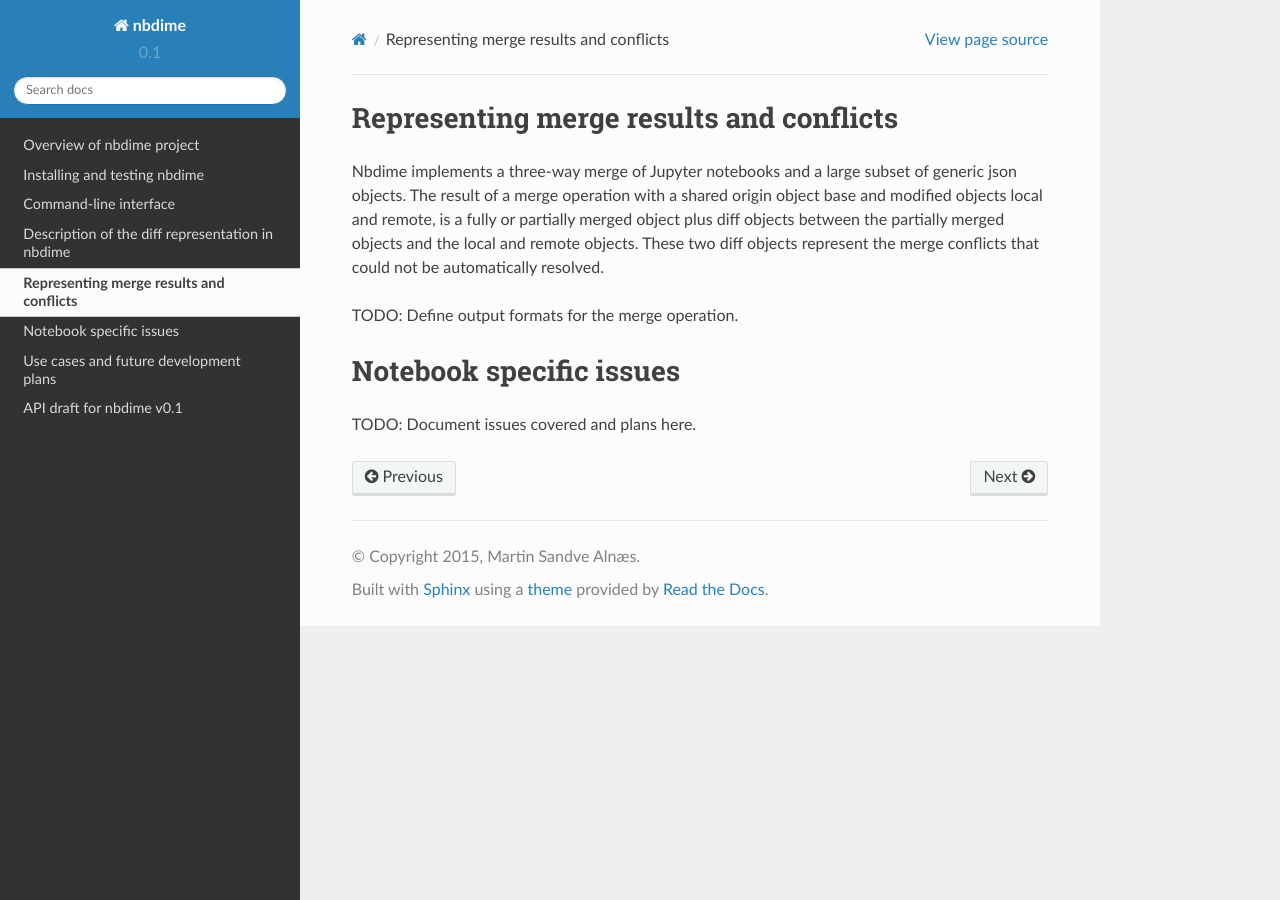
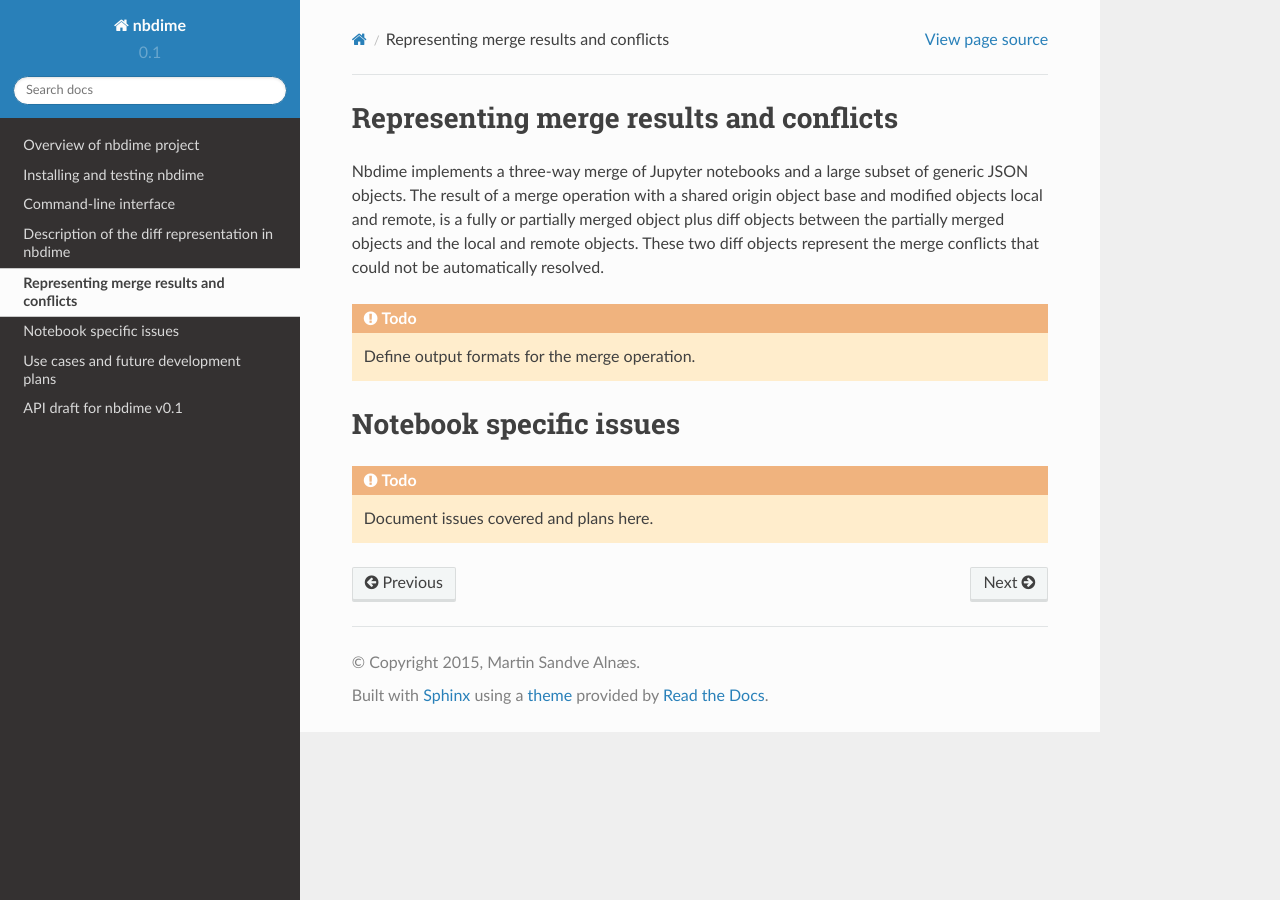
Before and after one commit to jupyter/nbdime, a Sphinx documentation site: the page built from docs/source/merging.rst, in a window 1280 px wide. Built offline with Sphinx 7.4.7 and the Read the Docs theme 2.0.0, drawn with Linux system fonts in a browser that asks for light colours.

```diff
--- a/docs/source/conf.py
+++ b/docs/source/conf.py
@@ -36,6 +36,7 @@ extensions = [
     'sphinx.ext.viewcode',
     'sphinx.ext.intersphinx',
     'sphinx.ext.napoleon',
+    'sphinx.ext.todo',
 ]
 
 # Add any paths that contain templates here, relative to this directory.
@@ -283,3 +284,6 @@ if not on_rtd:  # only import and set the theme if we're building docs locally
     html_theme_path = [sphinx_rtd_theme.get_html_theme_path()]
 
 # otherwise, readthedocs.org uses their theme by default, so no need to specify it
+
+# TODO configuration - Remove this section or set to False after docs are stable
+todo_include_todos = True
--- a/docs/source/merging.rst
+++ b/docs/source/merging.rst
@@ -2,17 +2,17 @@ Representing merge results and conflicts
 ========================================
 
 Nbdime implements a three-way merge of Jupyter notebooks and a large
-subset of generic json objects. The result of a merge operation with a
+subset of generic JSON objects. The result of a merge operation with a
 shared origin object base and modified objects local and remote, is a
 fully or partially merged object plus diff objects between the
 partially merged objects and the local and remote objects.  These two
 diff objects represent the merge conflicts that could not be
 automatically resolved.
 
-TODO: Define output formats for the merge operation.
+.. TODO:: Define output formats for the merge operation.
 
 
 Notebook specific issues
 ========================
 
-TODO: Document issues covered and plans here.
+.. TODO:: Document issues covered and plans here.
```
